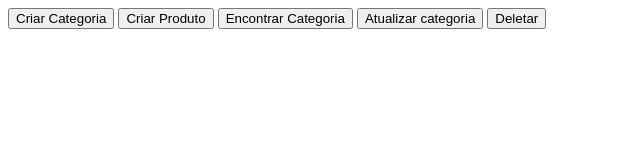
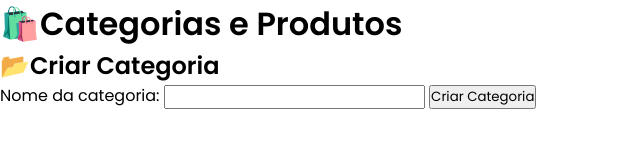
Before and after one commit to giobasiliox/2tds1-projects, a plain HTML site: page pages/category-procuct.html in a window 1280 px wide. Shown: the whole page, without its empty margins (0-640 px from the left). Drawn offline with Linux system fonts and the light colour scheme.

Commit message:
feat: create and reset CSS

```diff
--- a/assets/css/styles.category-product.css
+++ b/assets/css/styles.category-product.css
@@ -0,0 +1,8 @@
+@import url('https://fonts.googleapis.com/css2?family=Poppins:wght@100;200;300;400;500;600&display=swap');
+
+* {
+    margin: 0;
+    padding: 0;
+    box-sizing: border-box;
+    font-family: 'Poppins', sans-serif;
+}
--- a/pages/category-procuct.html
+++ b/pages/category-procuct.html
@@ -4,13 +4,18 @@
     <meta charset="UTF-8">
     <meta name="viewport" content="width=device-width, initial-scale=1.0">
     <script src="../assets/js/script.category-product.js"></script>
+    <link rel="stylesheet" href="../assets/css/styles.category-product.css">
     <title>Categorias & produtos</title>
 </head>
 <body>
-    <button onclick="createCategory()">Criar Categoria</button>
-    <button onclick="createProduct()">Criar Produto</button>
-    <button onclick=" findCategory(1)">Encontrar Categoria</button>
-    <button onclick=" editCategory(1, `Doces`)">Atualizar categoria</button>
-    <button onclick=" deleteCategory(2)">Deletar</button>
+<div class="conatainer">
+    <h1> 🛍️Categorias e Produtos</h1>
+    <div class="form-container">
+        <h2>📂Criar Categoria</h2>
+        <label for="">Nome da categoria:</label>
+        <input type="text" required>
+        <button>Criar Categoria</button>
+    </div>
+</div>
 </body>
 </html>
```
